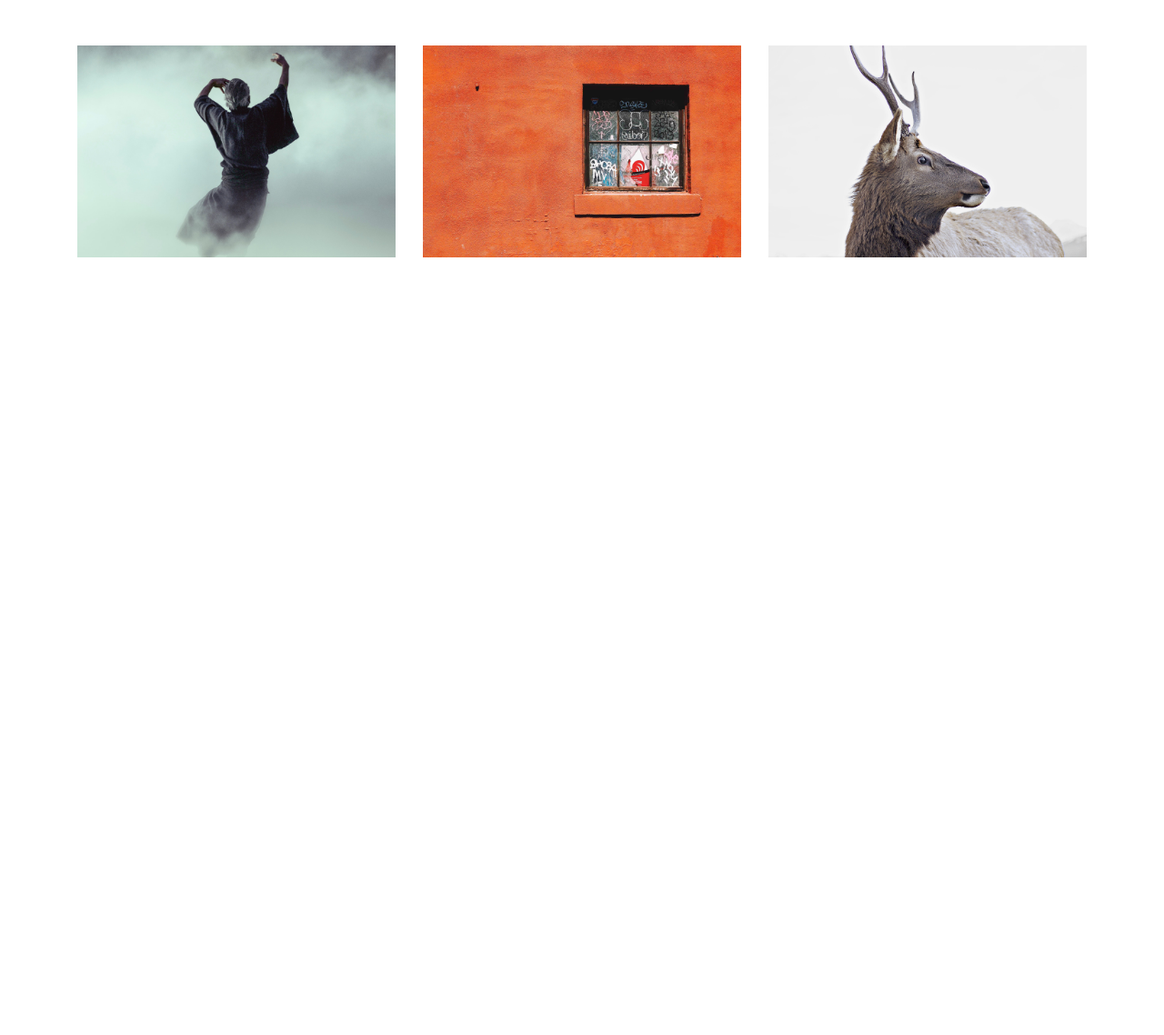
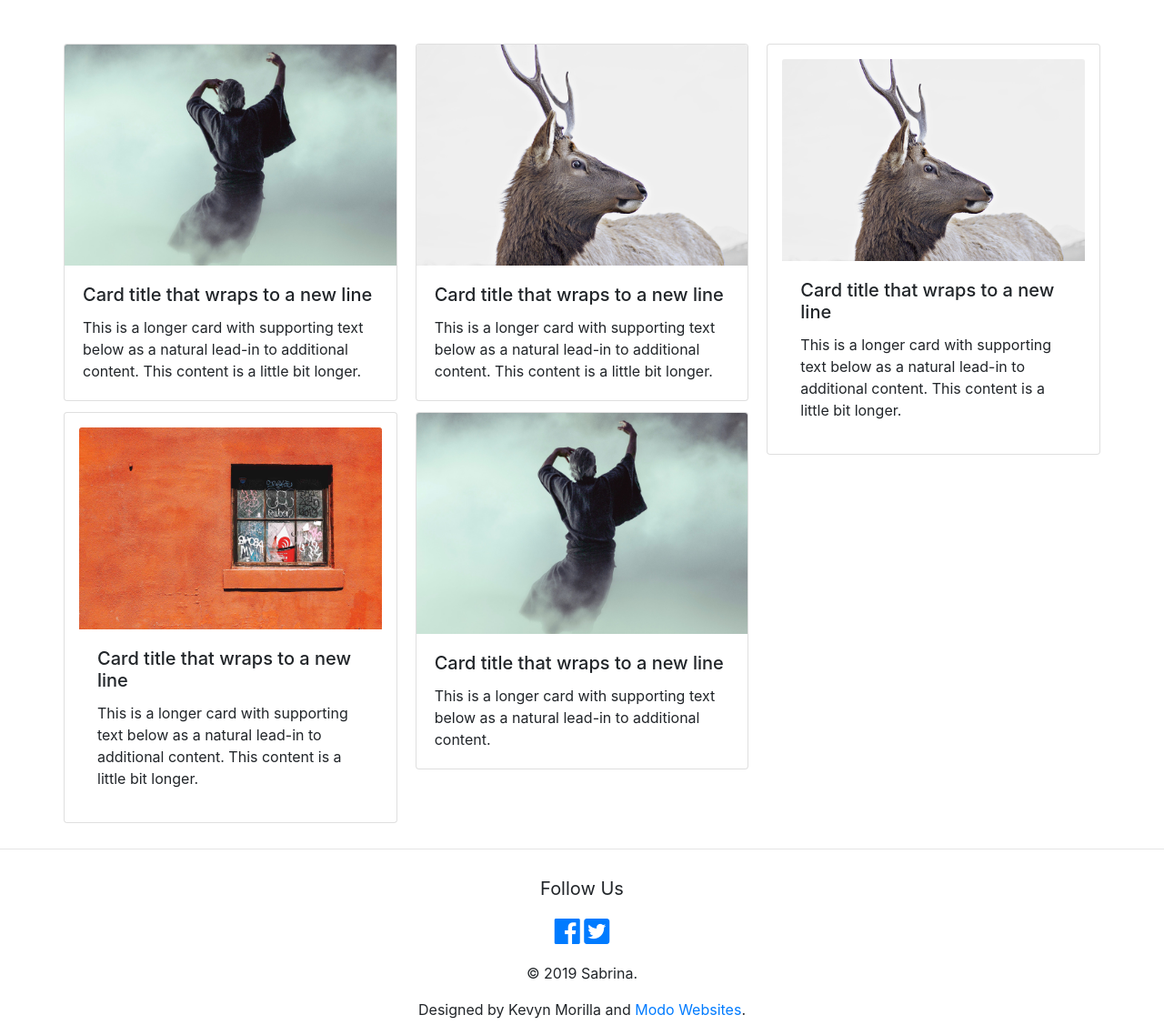
Before and after one commit to kmorilla/Soupsane, a plain HTML site: page index.html in a window 1280 px wide. Shown: the part 500-1638 px from the top of the page at 91% size. Before the commit the page ends 800 px from the top, so only its background shows below. Drawn offline with nearby package versions, Linux system fonts and the light colour scheme.

Commit message:
Add bootstrap cards code and add footer

```diff
--- a/index.html
+++ b/index.html
@@ -16,7 +16,7 @@
 
 <body>
 
-<!-- Navbar -->
+<!-- NAVBAR -->
 <section id="navbar">
   <nav class="navbar navbar-expand-lg navbar-light fixed-top">
 
@@ -51,7 +51,7 @@
 </section>
 
 
-<!-- Email Me Modal -->
+<!-- EMAIL ME MODAL -->
 <div class="modal fade" id="emailModal" tabindex="-1" role="dialog" aria-labelledby="exampleModalLabel" aria-hidden="true">
   <div class="modal-dialog" role="document">
     <div class="modal-content main-modal">
@@ -90,7 +90,7 @@
 </div>
 
 
-<!-- Home -->
+<!-- HOME -->
 <section id="home">
   <div class="home-hero"></div>
 
@@ -108,8 +108,58 @@
 </section>
 
 
-<!-- Photos -->
-<section class="container">
+<!-- PHOTOS -->
+<section class="container mt-5">
+
+<div class="row">
+  <div class="card-columns">
+     <div class="card">
+      <img src="img/1.jpg" class="card-img-top" alt="...">
+      <div class="card-body">
+        <h5 class="card-title">Card title that wraps to a new line</h5>
+        <p class="card-text">This is a longer card with supporting text below as a natural lead-in to additional content. This content is a little bit longer.</p>
+      </div>
+    </div>
+
+    <div class="card p-3">
+      <img src="img/2.jpg" class="card-img-top" alt="...">
+      <div class="card-body">
+        <h5 class="card-title">Card title that wraps to a new line</h5>
+        <p class="card-text">This is a longer card with supporting text below as a natural lead-in to additional content. This content is a little bit longer.</p>
+      </div>
+    </div>
+
+    <div class="card">
+      <img src="img/3.jpg" class="card-img-top" alt="...">
+      <div class="card-body">
+        <h5 class="card-title">Card title that wraps to a new line</h5>
+        <p class="card-text">This is a longer card with supporting text below as a natural lead-in to additional content. This content is a little bit longer.</p>
+      </div>
+    </div>
+
+    <div class="card">
+      <img src="img/1.jpg" class="card-img-top" alt="...">
+      <div class="card-body">
+        <h5 class="card-title">Card title that wraps to a new line</h5>
+        <p class="card-text">This is a longer card with supporting text below as a natural lead-in to additional content.</p>
+      </div>
+    </div>
+
+    <div class="card p-3">
+      <img src="img/3.jpg" class="card-img-top" alt="...">
+      <div class="card-body">
+        <h5 class="card-title">Card title that wraps to a new line</h5>
+        <p class="card-text">This is a longer card with supporting text below as a natural lead-in to additional content. This content is a little bit longer.</p>
+      </div>
+    </div>
+  </div>
+</div>
+
+</section>
+
+
+<!-- PHOTOS -->
+<!-- <section class="container">
   <div class="row"></div>
 
   <div class="row main-row">
@@ -127,7 +177,56 @@
     </div>
 
   </div>
-</section>
+</section> -->
+
+
+<!-- FOOTER -->
+<hr class="">
+
+<footer class="footer pt-2">
+
+  <div class="container">
+    <!-- Header -->
+    <div class="row justify-content-center pt-1">
+      <p class="lead">
+        <strong>Follow Us</strong>
+      </p>
+    </div>
+
+    <!-- Social Media Links -->
+    <div class="row justify-content-center">
+
+      <!-- Facebook -->
+      <p>
+        <a href="" class="social-link">
+          <i class="fab fa-facebook fa-2x"></i>
+        </a>
+      </p>&nbsp;
+
+      <!-- Twitter -->
+      <p>
+        <a href="" class="social-link">
+          <i class="fab fa-twitter-square fa-2x"></i>
+        </a>
+      </p>
+
+    </div>
+
+    <!-- Copyright -->
+    <div class="row justify-content-center">
+      <div class="col text-center">
+        <p class="">
+          &copy; 2019 Sabrina.
+        </p>
+        <p class="">
+          Designed by Kevyn Morilla and <a href="" class="social-link">Modo Websites</a>.
+        </p>
+      </div>
+    </div>
+  </div>
+
+</footer>
+<!-- /. -->
 
 
 <!-- Optional JavaScript -->
```
